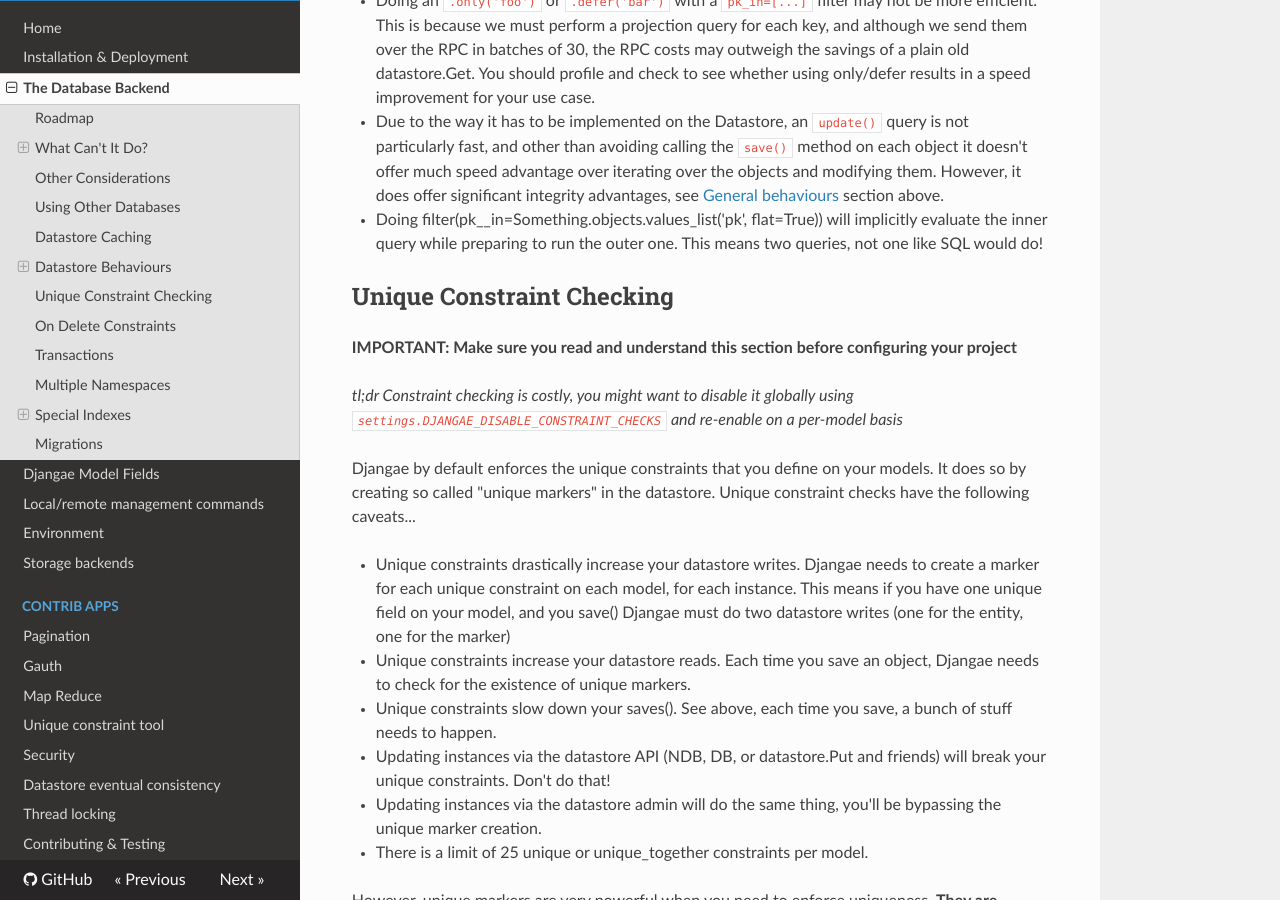
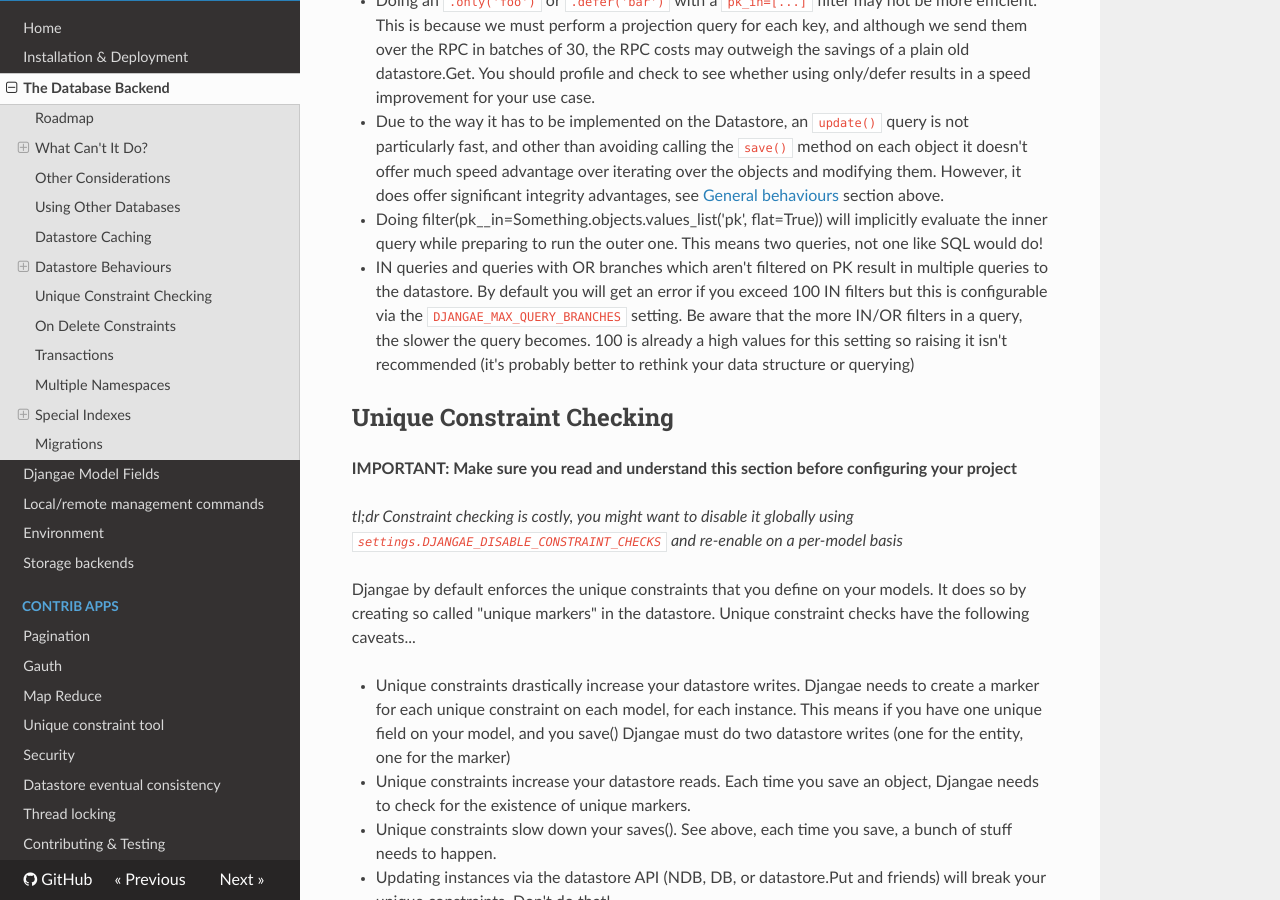
Before and after one commit to wittfabian/djangae, an MkDocs documentation site: the page built from docs/db_backend.md, in a window 1280 px wide and 900 px high, scrolled down 5649 px. Built offline with MkDocs 1.6.1, drawn with Linux system fonts in a browser that asks for light colours; nearby versions of some CDN libraries; old or Windows-style settings are respelled for this version of MkDocs; some of the changed text lies outside the part shown.

Commit message:
Update documentation, allow configuring the query branch limit

```diff
--- a/docs/db_backend.md
+++ b/docs/db_backend.md
@@ -35,7 +35,7 @@
 
  - `bulk_create()` is limited to 25 instances if the model has active unique constraints, or the instances being inserted have
    the primary key specified. In other cases the limit is 1000.
- - `filter(field__in=[...])` queries are limited to 30 entries in the list if `field` is not the primary key
+ - `filter(field__in=[...])` queries are limited to 100 entries (by default) in the list if `field` is not the primary key
  - `filter(pk__in=[...])` queries are limited to 1000 entries
  - You are limited to a single inequality filter per query, although excluding by primary key is not included in this count
  - Queries without primary key equality filters are not allowed within an `atomic` block
@@ -186,9 +186,10 @@
 * Doing an `.only('foo')` or `.defer('bar')` with a `pk_in=[...]` filter may not be more efficient. This is because we must perform a projection query for each key, and although we send them over the RPC in batches of 30, the RPC costs may outweigh the savings of a plain old datastore.Get. You should profile and check to see whether using only/defer results in a speed improvement for your use case.
 * Due to the way it has to be implemented on the Datastore, an `update()` query is not particularly fast, and other than avoiding calling the `save()` method on each object it doesn't offer much speed advantage over iterating over the objects and modifying them.  However, it does offer significant integrity advantages, see [General behaviours](#general-behaviours) section above.
 * Doing filter(pk__in=Something.objects.values_list('pk', flat=True)) will implicitly evaluate the inner query while preparing to run the outer one. This means two queries, not one like SQL would do!
-
-
-
+* IN queries and queries with OR branches which aren't filtered on PK result in multiple queries to the datastore. By default you will get an error
+  if you exceed 100 IN filters but this is configurable via the `DJANGAE_MAX_QUERY_BRANCHES` setting. Be aware that
+  the more IN/OR filters in a query, the slower the query becomes. 100 is already a high values for this setting so
+  raising it isn't recommended (it's probably better to rethink your data structure or querying)
 
 ## Unique Constraint Checking
 
```
Also changed, not shown: 1 other file.
